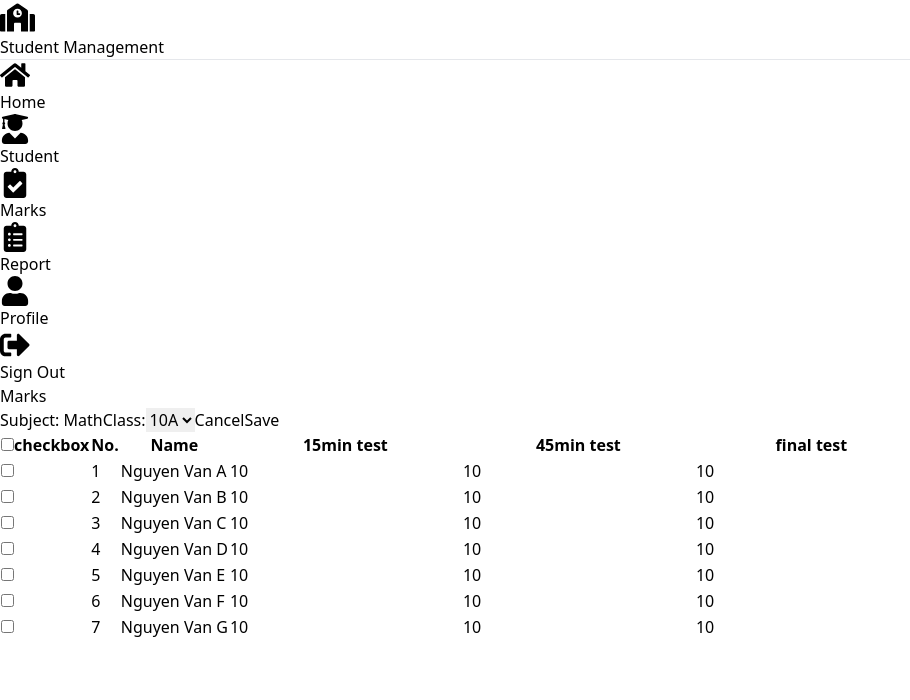
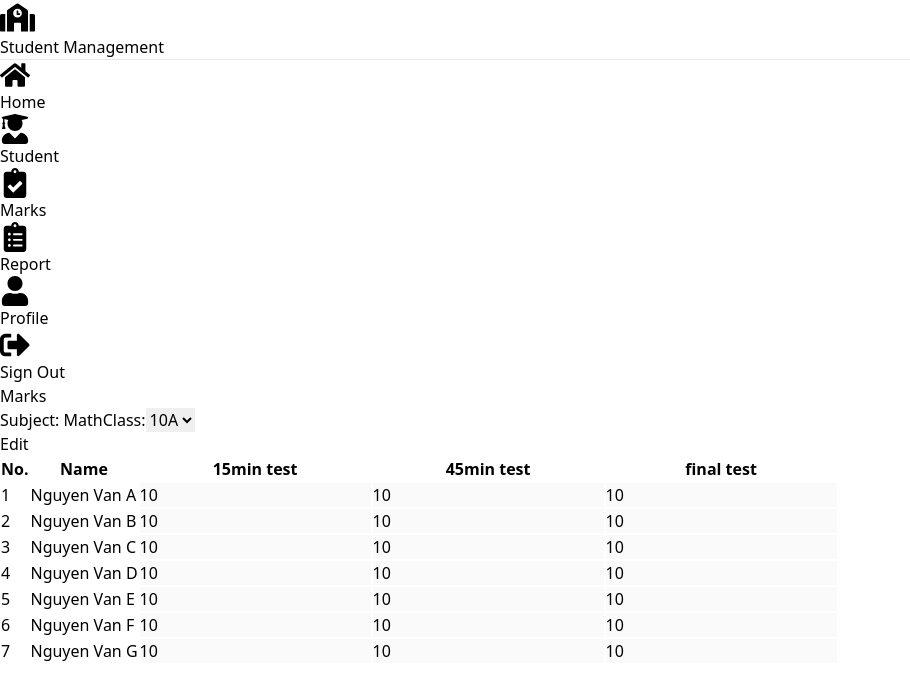
Before and after one commit to convitnhodev/student-management-fe, a React (Vite) app: page /dashboard/marks/2 in a window 1280 px wide. Shown: the top 700 px of the page, without its empty margins (0-910 px from the left). Built offline with nearby package versions, Linux system fonts and the light colour scheme.

Commit message:
edit buttons

```diff
--- a/src/components/Table.jsx
+++ b/src/components/Table.jsx
@@ -1,40 +1,38 @@
 import React from 'react'
-import { useState } from 'react'
+// import { useState } from 'react'
 
-export default function Table({ data }) {
+export default function Table({ data, isEditing }) {
 	const { column_names, rows } = data
-	const [isCheckAll, setIsCheckAll] = useState(false)
-	const [isCheck, setIsCheck] = useState([])
+	// const [isCheckAll, setIsCheckAll] = useState(false)
+	// const [isCheck, setIsCheck] = useState([])
 
-	const toogleAll = (e) => {
-		if (e.target.checked) {
+	// const toogleAll = (e) => {
+	// 	setIsCheckAll(!isCheckAll)
+	// 	setIsCheck(rows.map((item, index) => index.toString()))
+	// 	if (isCheckAll) {
+	// 		setIsCheck([])
+	// 	}
+	// }
 
-		} else {
-			console.log("unchecked")
-		}
-	}
-
-	const handleClick = (e) => {
-		console.log(e.target.id)
-		const { id, checked } = e.target
-		setIsCheck([...isCheck, id])
-		console.log(isCheck)
-		if (!checked) {
-			setIsCheck(isCheck.filter(item => item !== id))
-		}
-	}
+	// const handleClick = (e) => {
+	// 	const { id, checked } = e.target
+	// 	setIsCheck([...isCheck, id])
+	// 	if (!checked) {
+	// 		setIsCheck(isCheck.filter(item => item !== id))
+	// 	}
+	// }
 
 	return (
 		<div className="overflow-x-auto relative shadow-md sm:rounded-lg">
 			<table className="w-full text-sm text-left text-violet-500">
 				<thead className="text-xs text-violet-700 uppercase bg-violet-300">
 					<tr>
-						<th scope="col" className="p-4">
+						{/* <th scope="col" className="p-4">
 							<div className="flex items-center">
 								<input onChange={toogleAll} id="checkbox-all-search" type="checkbox" className="w-4 h-4 text-blue-600 bg-violet-100 rounded border-violet-300 focus:ring-blue-500  focus:ring-2" />
 								<label htmlFor="checkbox-all-search" className="sr-only">checkbox</label>
 							</div>
-						</th>
+						</th> */}
 						{column_names.map(name => {
 							return (
 								<th scope="col" key={name} className="py-3 px-6">
@@ -48,11 +46,11 @@ export default function Table({ data }) {
 					{rows.map((row, index) => {
 						return (
 							<tr className="bg-violet-100 border-b hover:bg-violet-400" key={`columns-${index}`} >
-								<td className="p-4 w-4">
+								{/* <td className="p-4 w-4">
 									<div className="flex items-center">
-										<input id={index} onChange={handleClick} checked={isCheck.includes(index)} type="checkbox" className="w-4 h-4 text-blue-600 bg-violet-100 rounded border-violet-300 focus:ring-blue-500 focus:ring-2 " />
+										<input id={index} onChange={handleClick} checked={isCheck.includes(index.toString())} type="checkbox" className="w-4 h-4 text-blue-600 bg-violet-100 rounded border-violet-300 focus:ring-blue-500 focus:ring-2 " />
 									</div>
-								</td>
+								</td> */}
 								<td scope="row" className="py-4 px-6 font-medium text-violet-900 whitespace-nowrap">
 									{index + 1}
 								</td>
@@ -63,7 +61,7 @@ export default function Table({ data }) {
 									row.results.map(result => {
 										return (
 											<td scope="row" className="py-4 px-6 font-medium text-violet-900 whitespace-nowrap">
-												<input type="text" className="w-10 border border-violet-300 rounded-md shadow-sm focus:border-violet-300 focus:ring focus:ring-violet-200 focus:ring-opacity-50" value={result} />
+												<input disabled={!isEditing} type="text" className="w-10 border border-violet-300 rounded-md shadow-sm focus:border-violet-300 focus:ring focus:ring-violet-200 focus:ring-opacity-50" value={result} />
 											</td>
 										)
 									})
--- a/src/pages/Marks.jsx
+++ b/src/pages/Marks.jsx
@@ -1,4 +1,5 @@
 import React from 'react';
+import { useState } from 'react';
 import Table from '../components/Table';
 
 /**
@@ -26,6 +27,25 @@ export default function Marks() {
 		]
 	}
 
+	const [isEditing, setIsEditing] = useState(false)
+
+	const handleClick = () => {
+		setIsEditing(!isEditing)
+
+	}
+
+	const editButton = <button onClick={handleClick} class="ml-2 text-xl bg-blue-500 hover:bg-blue-700 text-white py-1 px-2 rounded">
+		Edit
+	</button>
+
+	const cancelButton = <button onClick={handleClick} class="ml-2 text-xl bg-red-500 hover:bg-red-700 text-white py-1 px-2 rounded">
+		Cancel
+	</button>
+
+	const saveButton = <button onClick={handleClick} class="ml-2 text-xl bg-green-500 hover:bg-green-700 text-white py-1 px-2 rounded">
+		Save
+	</button>
+
 	return (
 		<div className="flex flex-col items-center">
 			<h1 className="text-4xl font-bold m-5">Marks</h1>
@@ -40,14 +60,11 @@ export default function Marks() {
 							<option value="11A">11A</option>
 						</select>
 					</span>
-					<button class="ml-auto text-xl bg-red-500 hover:bg-red-700 text-white py-1 px-2 rounded">
-						Cancel
-					</button>
-					<button class="ml-2 text-xl bg-green-500 hover:bg-green-700 text-white py-1 px-2 rounded">
-						Save
-					</button>
+					<div className="ml-auto">
+						{isEditing ? ([cancelButton, saveButton]) : editButton}
+					</div>
 				</div>
-				<Table data={data} />
+				<Table data={data} isEditing={isEditing} />
 			</div>
 		</div>
 	);
```
